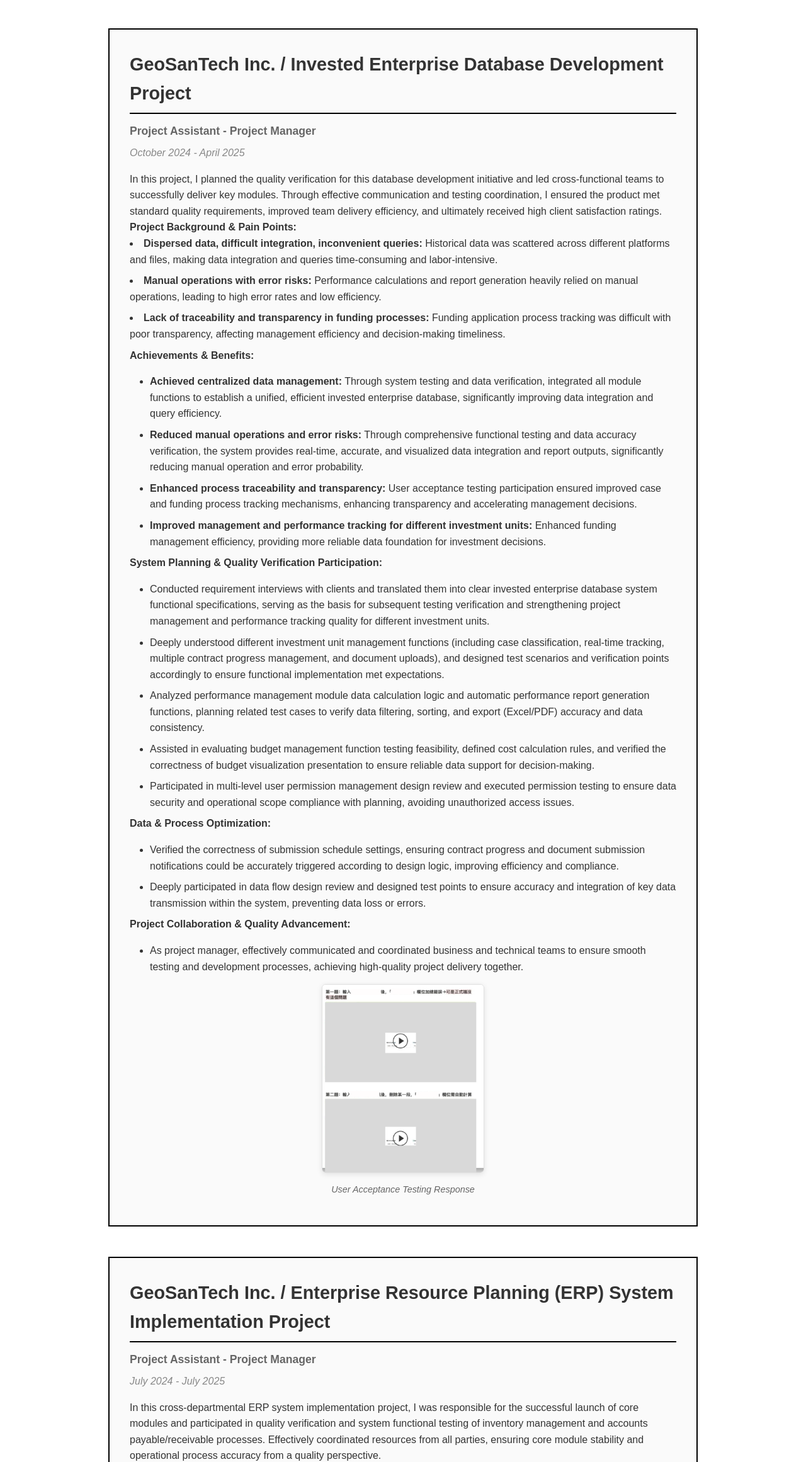
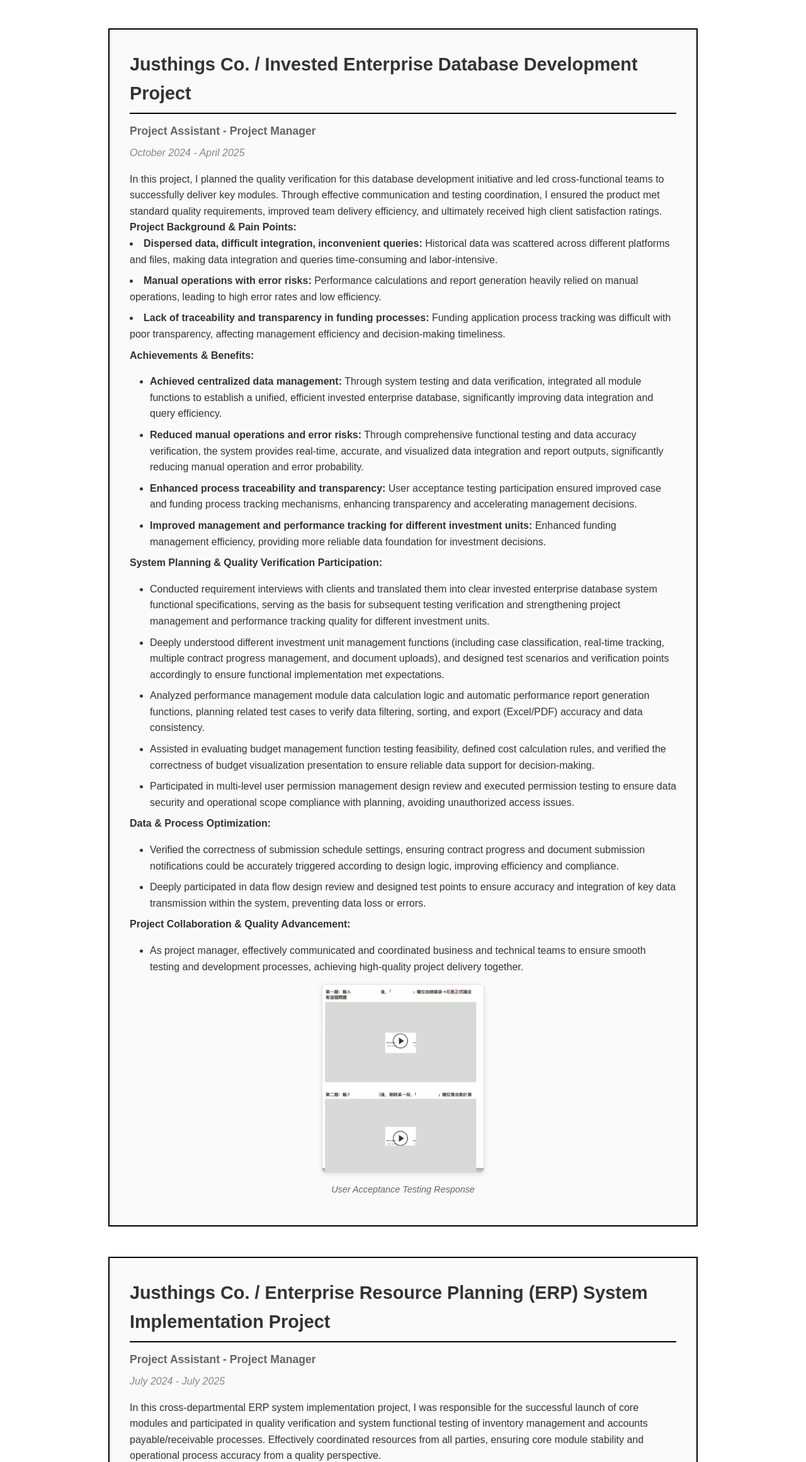
Before and after one commit to Lawbe656/CCVV, a plain HTML site: page experience_page_en.html in a window 1280 px wide. Shown: the part 218-2540 px from the top of the page at 63% size. Drawn offline with Linux system fonts and the light colour scheme.

Commit message:
Update experience_page_en.html

```diff
--- a/experience_page_en.html
+++ b/experience_page_en.html
@@ -306,7 +306,7 @@
             <h1 style="text-align: center; margin-bottom: 3rem; font-size: 2.5rem; border-bottom: 3px solid #000; padding-bottom: 1rem;">Work Experience</h1>
 
             <div class="experience-section">
-                <h3>GeoSanTech Inc. / Invested Enterprise Database Development Project</h3>
+                <h3>Justhings Co. / Invested Enterprise Database Development Project</h3>
                 <div class="job-title">Project Assistant - Project Manager</div>
                 <div class="job-period">October 2024 - April 2025</div>
                 <p>In this project, I planned the quality verification for this database development initiative and led cross-functional teams to successfully deliver key modules. Through effective communication and testing coordination, I ensured the product met standard quality requirements, improved team delivery efficiency, and ultimately received high client satisfaction ratings.</p>
@@ -352,7 +352,7 @@
             </div>
 
             <div class="experience-section" id="project2">
-                <h3>GeoSanTech Inc. / Enterprise Resource Planning (ERP) System Implementation Project</h3>
+                <h3>Justhings Co. / Enterprise Resource Planning (ERP) System Implementation Project</h3>
                 <div class="job-title">Project Assistant - Project Manager</div>
                 <div class="job-period">July 2024 - July 2025</div>
                 <p>In this cross-departmental ERP system implementation project, I was responsible for the successful launch of core modules and participated in quality verification and system functional testing of inventory management and accounts payable/receivable processes. Effectively coordinated resources from all parties, ensuring core module stability and operational process accuracy from a quality perspective.</p>
@@ -394,7 +394,7 @@
             </div>
 
             <div class="experience-section" id="project3">
-                <h3>GeoSanTech Inc. / Traditional Skills Competition Information Management System</h3>
+                <h3>Justhings Co. / Traditional Skills Competition Information Management System</h3>
                 <div class="job-title">Project Manager</div>
                 <div class="job-period">January 2025 - May 2025</div>
                 <p>In this competition information management system development project, I served not only as project coordinator but also deeply participated in requirement verification through rigorous system and data testing phases, ensuring system stability during high-traffic events and providing solid data accuracy and functional stability assurance for competition success.</p>
```
